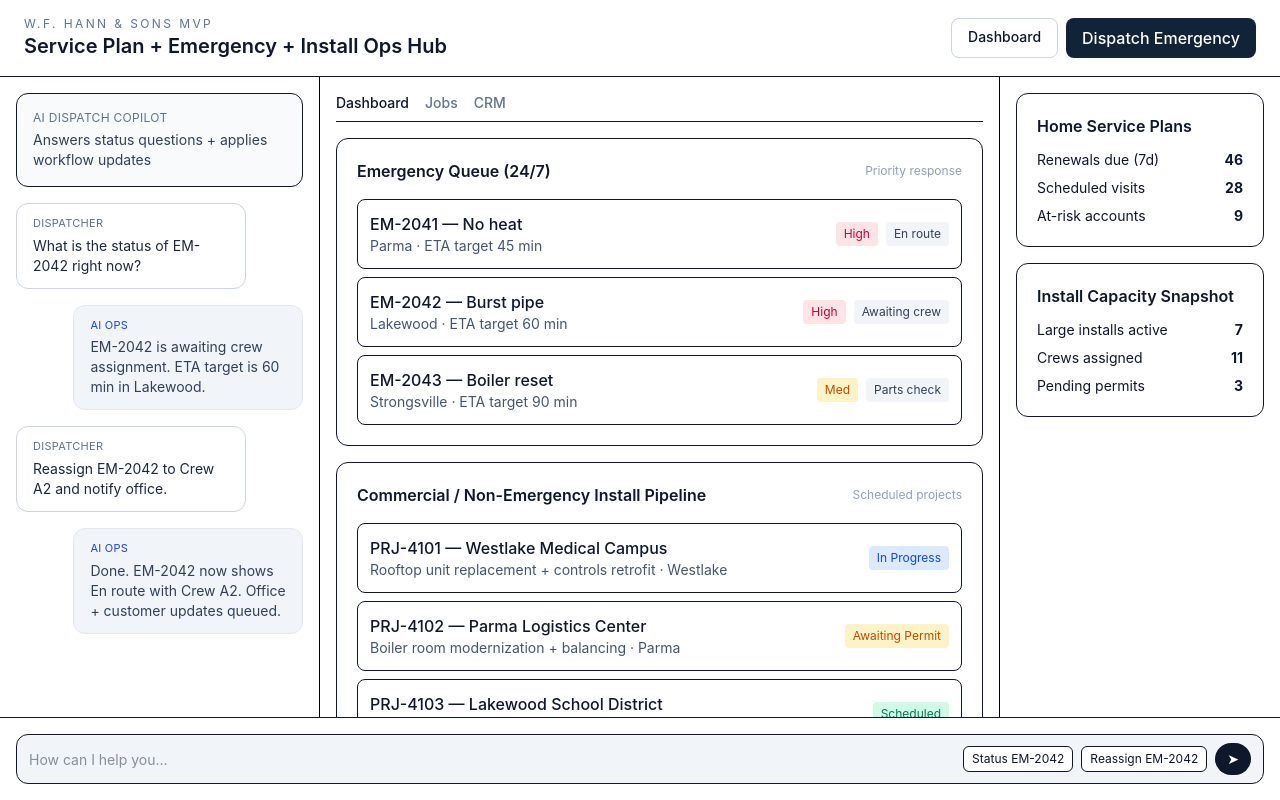
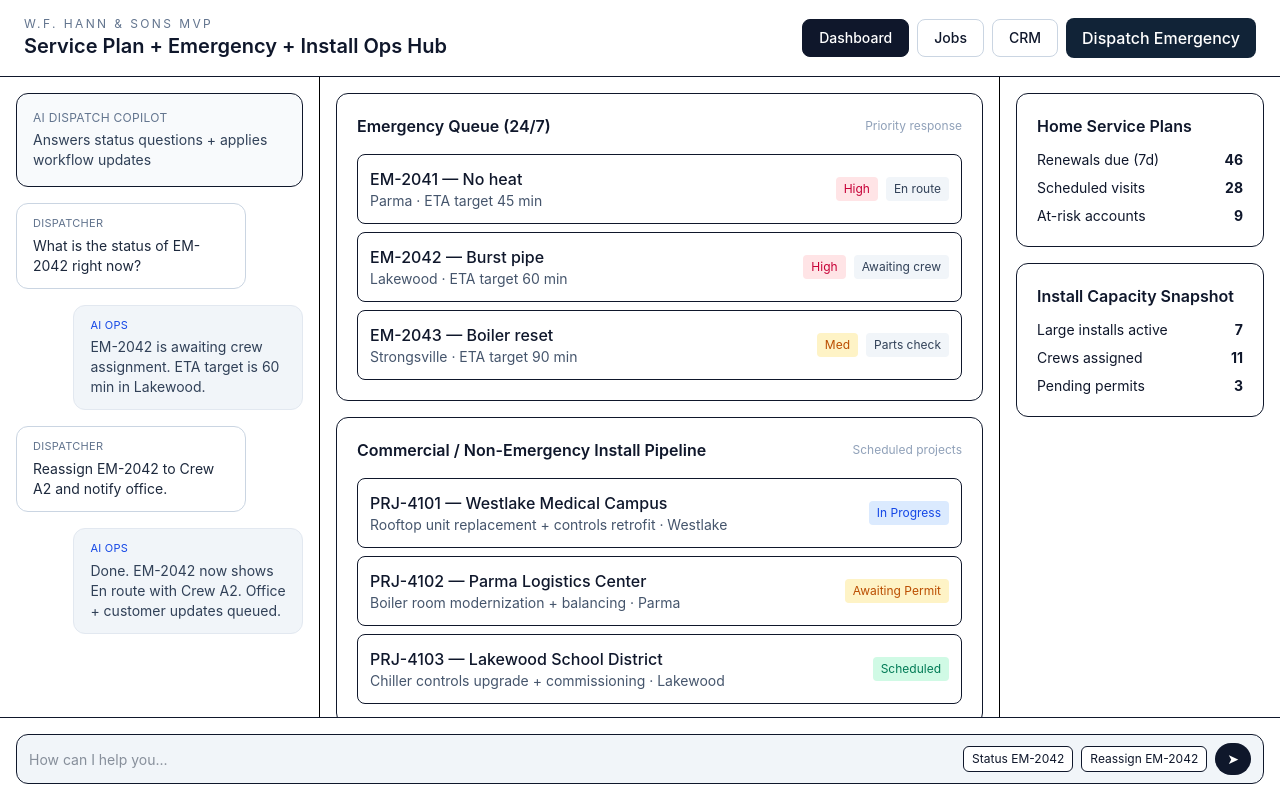
Before and after one commit to madebyporter/mvp-wf-hann, a Nuxt app: page / in a window 1280 px wide. Built offline with nearby package versions, Linux system fonts and the light colour scheme.

Commit message:
Move nav to top header and group CRM stats+recent in one section

```diff
--- a/app/app.vue
+++ b/app/app.vue
@@ -6,8 +6,10 @@
           <p class="text-xs uppercase tracking-[0.2em] text-slate-500">W.F. Hann & Sons MVP</p>
           <h1 class="text-xl font-semibold">Service Plan + Emergency + Install Ops Hub</h1>
         </div>
-        <div class="nav flex gap-2">
-          <NuxtLink to="/" class="rounded-lg px-4 py-2 text-sm font-medium border border-slate-300 hover:bg-slate-50">Dashboard</NuxtLink>
+        <div class="nav flex gap-2 items-center">
+          <NuxtLink to="/?view=dashboard" class="rounded-lg px-4 py-2 text-sm font-medium border" :class="navClass('dashboard')">Dashboard</NuxtLink>
+          <NuxtLink to="/?view=jobs" class="rounded-lg px-4 py-2 text-sm font-medium border" :class="navClass('jobs')">Jobs</NuxtLink>
+          <NuxtLink to="/?view=crm" class="rounded-lg px-4 py-2 text-sm font-medium border" :class="navClass('crm')">CRM</NuxtLink>
           <button class="rounded-lg px-4 py-2 text-white font-medium" style="background:#112337">Dispatch Emergency</button>
         </div>
       </div>
@@ -18,3 +20,14 @@
     </main>
   </div>
 </template>
+
+<script setup lang="ts">
+const route = useRoute()
+
+function navClass(view: 'dashboard' | 'jobs' | 'crm') {
+  const active = (route.query.view as string) || 'dashboard'
+  return active === view
+    ? 'border-slate-900 bg-slate-900 text-white'
+    : 'border-slate-300 hover:bg-slate-50'
+}
+</script>
--- a/app/pages/index.vue
+++ b/app/pages/index.vue
@@ -29,11 +29,6 @@
       </aside>
 
       <section class="jobqueue h-full min-h-0 overflow-y-auto p-4 space-y-4">
-        <div class="flex items-center gap-4 text-sm border-b pb-2">
-          <button type="button" class="font-medium" :class="currentView === 'dashboard' ? 'text-slate-900' : 'text-slate-500'" @click="openView('dashboard')">Dashboard</button>
-          <button type="button" class="font-medium" :class="currentView === 'jobs' ? 'text-slate-900' : 'text-slate-500'" @click="openView('jobs')">Jobs</button>
-          <button type="button" class="font-medium" :class="currentView === 'crm' ? 'text-slate-900' : 'text-slate-500'" @click="openView('crm')">CRM</button>
-        </div>
 
         <template v-if="currentView !== 'crm' && selectedJob">
           <button type="button" class="text-sm text-blue-700 hover:underline" @click="selectedJob = null">← Back</button>
@@ -97,31 +92,30 @@
         </template>
 
         <template v-else-if="currentView === 'crm'">
-          <button type="button" class="rounded-xl border p-5 text-left hover:bg-slate-50" @click="selectedOpportunity = null">
-            <h2 class="font-semibold">Quote → Job Conversion</h2>
+          <div class="rounded-xl border p-5">
+            <h2 class="font-semibold">CRM Overview</h2>
             <div class="mt-4 grid sm:grid-cols-3 gap-3 text-center">
               <div class="rounded-lg bg-slate-50 p-4"><p class="text-2xl font-bold">{{ dashboardStats.quoteConversion.quotesSent }}</p><p class="text-sm text-slate-600">Quotes Sent</p></div>
               <div class="rounded-lg bg-slate-50 p-4"><p class="text-2xl font-bold">{{ dashboardStats.quoteConversion.won }}</p><p class="text-sm text-slate-600">Won</p></div>
               <div class="rounded-lg bg-slate-50 p-4"><p class="text-2xl font-bold">{{ dashboardStats.quoteConversion.conversion }}%</p><p class="text-sm text-slate-600">Conversion</p></div>
             </div>
-          </button>
 
-          <div class="rounded-xl border p-5">
-            <div class="flex items-center justify-between">
-              <h2 class="font-semibold">Recent opportunities</h2>
+            <div class="mt-6 flex items-center justify-between">
+              <h3 class="font-semibold">Recent opportunities</h3>
               <span class="text-xs text-slate-400">Top 5</span>
             </div>
-            <div class="mt-4 space-y-2">
+            <div class="mt-3 space-y-2">
               <button v-for="opp in recentOpportunities" :key="opp.id" type="button" class="w-full text-left rounded-lg border p-3 flex justify-between items-center hover:bg-slate-50" @click="openOpportunity(opp.id)">
                 <div>
                   <p class="font-medium">{{ opp.id }} — {{ opp.company }}</p>
-                  <p class="text-sm text-slate-600">{{ opp.createdDate }} · ${{ opp.value.toLocaleString() }}</p>
+                  <p class="text-sm text-slate-600">{{ opp.createdDate }} · USD {{ opp.value.toLocaleString() }}</p>
                 </div>
                 <span class="text-xs px-2 py-1 rounded" :class="opportunityStageClassFor(opp.stage)">{{ opp.stage }}</span>
               </button>
             </div>
           </div>
         </template>
+
 
         <template v-else>
           <div class="rounded-xl border p-5">
@@ -275,6 +269,9 @@ const chatInputEl = ref<HTMLInputElement | null>(null)
 const chatWindowEl = ref<HTMLElement | null>(null)
 const isAiTyping = ref(false)
 
+const route = useRoute()
+const router = useRouter()
+
 const conversationState = ref<{ lastProjectId?: string; awaitingStageForProject?: boolean; lastOpportunityId?: string }>({})
 
 const allCodes = computed(() => [
@@ -363,6 +360,7 @@ function openView(view: 'dashboard' | 'jobs' | 'crm') {
   currentView.value = view
   selectedJob.value = null
   selectedOpportunity.value = null
+  router.replace({ query: { ...route.query, view } })
 }
 
 function stageClassFor(stage: string) {
@@ -635,6 +633,17 @@ async function scrollChatToBottom() {
 watch(chatMessages, scrollChatToBottom, { deep: true })
 onMounted(() => {
   recomputeQuoteStats()
+  const qv = String(route.query.view || 'dashboard')
+  if (qv === 'jobs' || qv === 'crm' || qv === 'dashboard') currentView.value = qv
   scrollChatToBottom()
 })
+
+watch(() => route.query.view, (v) => {
+  const view = String(v || 'dashboard')
+  if (view === 'jobs' || view === 'crm' || view === 'dashboard') {
+    currentView.value = view
+    selectedJob.value = null
+    selectedOpportunity.value = null
+  }
+})
 </script>
```
